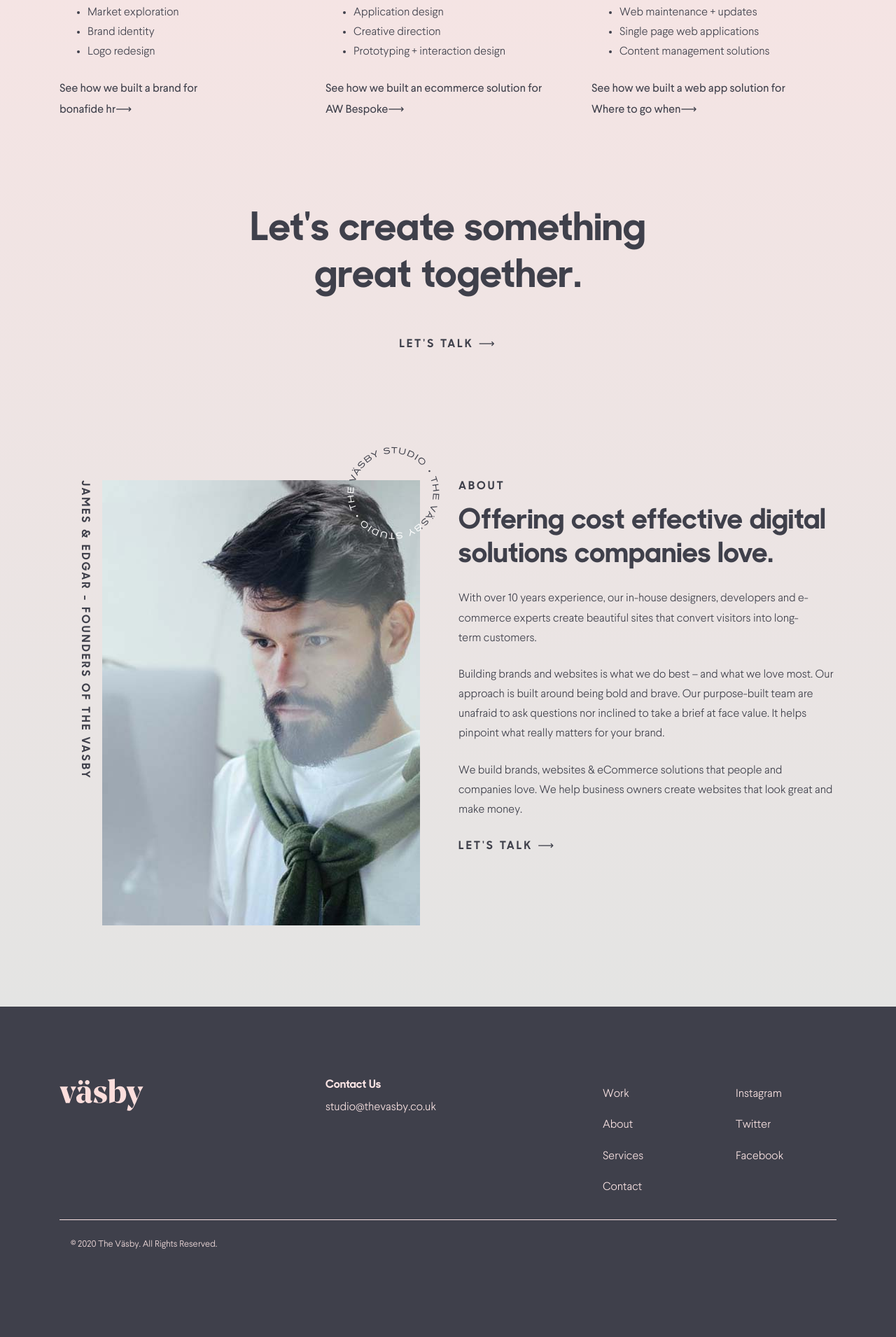
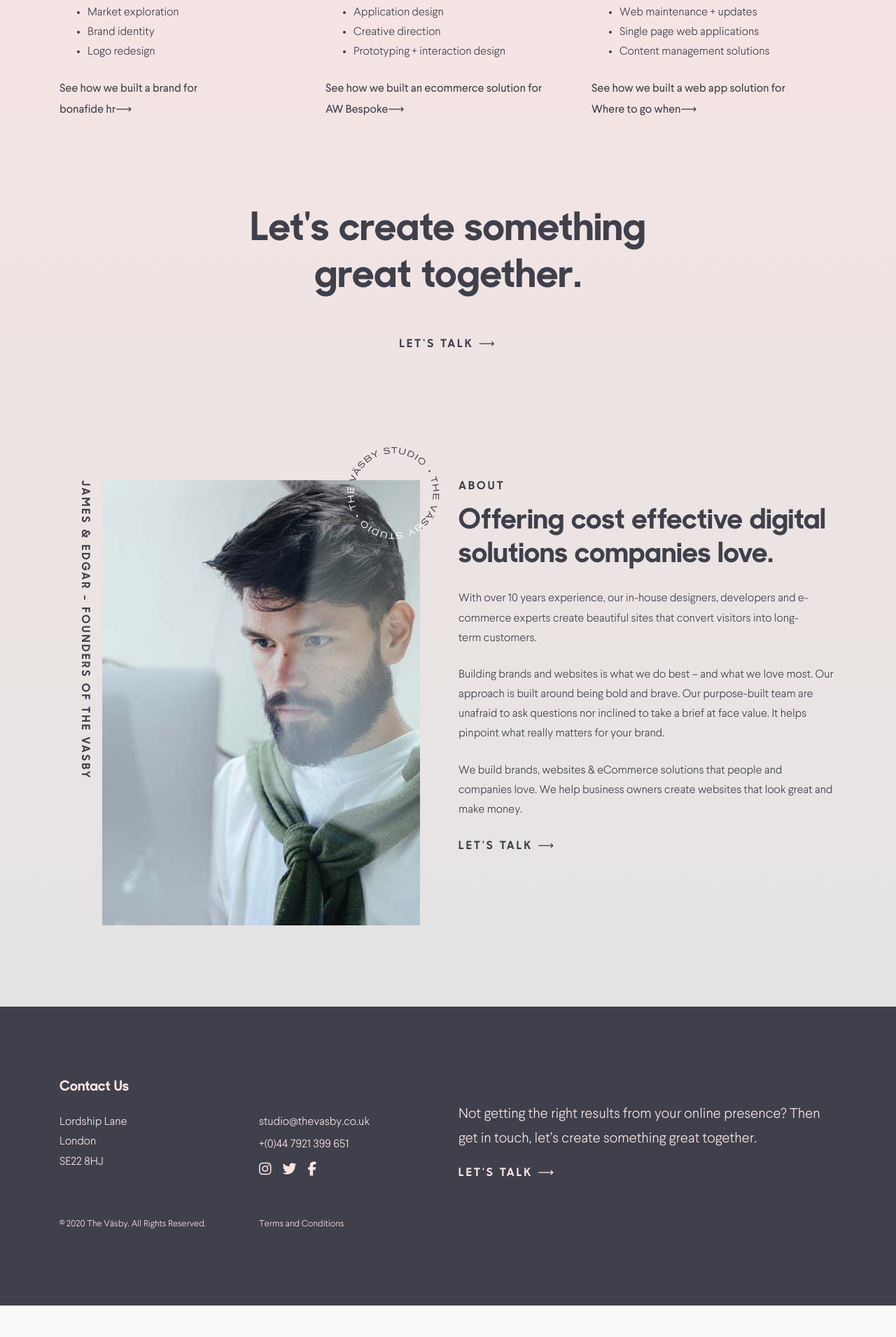
Before and after one commit to ifancyabroad/vasby, a Jekyll site: the page built from index.html, in a window 1280 px wide. Shown: the part 2735-4645 px from the top of the page at 70% size. Built offline with Jekyll 4.4.1, drawn with Linux system fonts in a browser that asks for light colours; nearby versions of some CDN libraries; after the commit the page ends 4600 px from its top, so only the background shows below that.

Commit message:
Update footer

```diff
--- a/_data/social_media.yml
+++ b/_data/social_media.yml
@@ -1,6 +1,9 @@
 - name: Instagram
   link: https://www.instagram.com/the_vasby/
+  font_awesome: fab fa-instagram
 - name: Twitter
   link: https://twitter.com/VasbyStudio
+  font_awesome: fab fa-twitter
 - name: Facebook
   link: https://www.facebook.com/thevasby/
+  font_awesome: fab fa-facebook-f
--- a/_includes/footer.html
+++ b/_includes/footer.html
@@ -1,41 +1,48 @@
 <footer class="bg-primary text-secondary" id="contact">
   <div class="container">
-    <div class="row">
-      <div class="col-md-4 wow fadeInUp">
-        <div class="mb-5 mb-md-0">
-          <img src="{{ 'assets/logos/vasby_logo_pink.svg' | relative_url }}" width="120" alt="Vasby">
+    <div class="row align-items-end">
+      <div class="col-md-6 wow fadeInUp">
+        <div class="row">
+          <div class="col">
+            <h5 class="mb-4">Contact Us</h5>
+          </div>
         </div>
-      </div>
-      <div class="col-md-4 wow fadeInUp" data-wow-delay="0.2s">
-        <div class="mb-5 mb-md-0">
-          <h6>Contact Us</h6>
-          <a class="text-secondary" href="mailto:studio@thevasby.co.uk">studio@thevasby.co.uk</a>
-        </div>
-      </div>
-      <div class="col-md-4 wow fadeInUp" data-wow-delay="0.4s">
         <div class="row">
-          <div class="col-6">
-            <nav class="nav flex-column">
-              {% for item in site.data.navigation %}
-                <a class="nav-link {% if page.url == item.link %}active{% endif %}" href="{{ item.link }}">
-                  {{ item.name }} {% if page.url == item.link %}<span class="sr-only">(current)</span>{% endif %}
+          <div class="col-md-6">
+            <p>
+              Lordship Lane<br>
+              London<br>
+              SE22 8HJ
+            </p>
+          </div>
+          <div class="col-md-6">
+            <p class="mb-1"><a class="text-secondary" href="mailto:studio@thevasby.co.uk">studio@thevasby.co.uk</a></p>
+            <p class="mb-2"><a class="text-secondary" href="">+(0)44 7921 399 651</a></p>
+            <div class="d-flex">
+              {% for item in site.data.social_media %}
+                <a class="text-secondary mr-3" href="{{ item.link }}" target="_blank">
+                  <i class="{{ item.font_awesome }} fa-lg"></i>
                 </a>
               {% endfor %}
-            </nav>
-          </div>
-          <div class="col-6">
-            <nav class="nav flex-column">
-              {% for item in site.data.social_media %}
-                <a class="nav-link" href="{{ item.link }}" target="_blank">{{ item.name }}</a>
-              {% endfor %}
-            </nav>
+            </div>
           </div>
         </div>
       </div>
+      <div class="col-md-6 wow fadeInUp" data-wow-delay="0.2s">
+        <p class="text-lg">Not getting the right results from your online presence? Then get in touch, let’s create something great together.</p>
+        <a class="text-secondary spaced-letters h6 arrow-link" href="#">LET'S TALK <span>&#10230;</span></a>
+      </div>
     </div>
-    <div class="row">
-      <div class="col">
-        <p class="small border-top mt-4 py-4 pl-3">© 2020 The Väsby. All Rights Reserved.</p>
+    <div class="row py-4 mt-4">
+      <div class="col-6 wow fadeInUp">
+        <div class="row">
+          <div class="col-md-6">
+            <p class="small mb-0">© 2020 The Väsby. All Rights Reserved.</p>
+          </div>
+          <div class="col-md-6">
+            <p class="small mb-0"><a class="text-secondary" href="#">Terms and Conditions</a></p>
+          </div>
+        </div>
       </div>
     </div>
   </div>
--- a/_layouts/default.html
+++ b/_layouts/default.html
@@ -9,6 +9,7 @@
     <script src="https://code.jquery.com/jquery-3.4.1.min.js" crossorigin="anonymous"></script>
     <script src="https://cdn.jsdelivr.net/npm/popper.js@1.16.0/dist/umd/popper.min.js" integrity="sha384-Q6E9RHvbIyZFJoft+2mJbHaEWldlvI9IOYy5n3zV9zzTtmI3UksdQRVvoxMfooAo" crossorigin="anonymous"></script>
     <script src="https://stackpath.bootstrapcdn.com/bootstrap/4.4.1/js/bootstrap.min.js" integrity="sha384-wfSDF2E50Y2D1uUdj0O3uMBJnjuUD4Ih7YwaYd1iqfktj0Uod8GCExl3Og8ifwB6" crossorigin="anonymous"></script>
+    <script src="https://kit.fontawesome.com/d4009ae1fe.js" crossorigin="anonymous"></script>
     {% feed_meta %}
     {% seo %}
   </head>
--- a/_sass/main.scss
+++ b/_sass/main.scss
@@ -36,10 +36,6 @@
 
   .header-text {
     max-width: 857px;
-
-    p {
-      font-size: $font-size-lg;
-    }
   }
 }
 
--- a/_sass/typography.scss
+++ b/_sass/typography.scss
@@ -1,5 +1,9 @@
 .spaced-letters {
   letter-spacing: 3px;
+}
+
+.text-lg {
+  font-size: $font-size-lg;
 }
 
 .med-txt {
--- a/index.html
+++ b/index.html
@@ -10,7 +10,7 @@ title: Vasby
       <div class="col wow fadeInUp">
         <div class="header-text">
           <h1 class="text-secondary mb-4">We create branding and web design for growing businesses</h1>
-          <p class="text-secondary">We build brands, websites and eCommerce solutions that people and companies love. We are a small company with an agency output. We help business owners create brands and websites that look great and make money.</p>
+          <p class="text-secondary text-lg">We build brands, websites and eCommerce solutions that people and companies love. We are a small company with an agency output. We help business owners create brands and websites that look great and make money.</p>
         </div>
       </div>
     </div>
```
